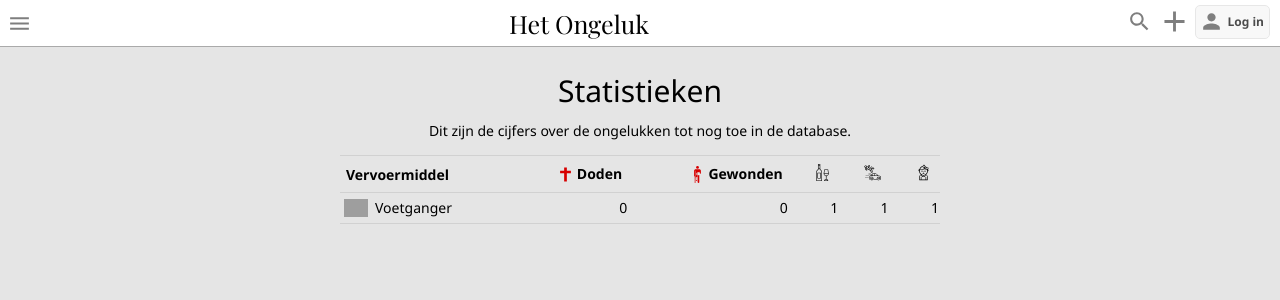
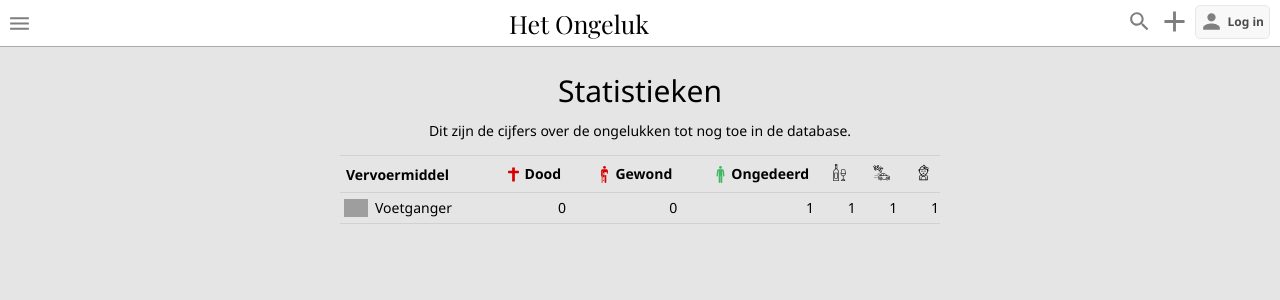
Before and after one commit to digitaldutch/roaddanger.org, a PHP site: page /statistieken/ in a window 1280 px wide. Shown: the top 300 px of the page. Run offline with PHP 8.4, Linux system fonts and the light colour scheme; tables that the repository leaves empty hold one stand-in row (values such as "Sample post"); a stand-in replaces the project's code that opens the database connection; some libraries are stand-ins or nearby versions; grey boxes are pictures that could not be loaded.

Commit message:
6 januari 2018 v173: Verbeterde ondersteuning mobiele telefoons: Statistieken layout werkt nu op mobiele telefoons. Sommige teksten worden weggelaten en alleen icoontjes zijn zichtbaar op mobiele telefoons. Login naam in pagina balk is niet meer zichtbaar op mobiele telefoons. Alleen een groen persoon icoontje. Design gejat Statistieken: Ongedeerd kolom toegevoegd. Laat zien dat fietsers en voetgangers vaak gewond of dood zijn en automobilisten vaker ongedeerd.

```diff
--- a/ajax.php
+++ b/ajax.php
@@ -23,6 +23,7 @@ SELECT
   sum(ap.child=1)          AS child,
   sum(ap.health=3)         AS dead,
   sum(ap.health=2)         AS injured,
+  sum(ap.health=1)         AS unharmed,
   COUNT(*) AS total
 FROM accidentpersons ap
 JOIN accidents a ON ap.accidentid = a.id
--- a/config.php
+++ b/config.php
@@ -1,7 +1,7 @@
 <?php
 
-$VERSION      = 172;
-$VERSION_DATE = '5 januari 2019';
+$VERSION      = 173;
+$VERSION_DATE = '6 januari 2019';
 
 require_once 'configsecret.php';
 
--- a/index.php
+++ b/index.php
@@ -15,8 +15,9 @@ if (stripos($_SERVER['REQUEST_URI'], '/statistieken') === 0) {
       <thead>
         <tr>
           <th style="text-align: left;">Vervoermiddel</th>
-          <th><div class="flexRow" style="justify-content: flex-end;"><div class="iconSmall bgDead"></div> <div>Doden</div></div></th>
-          <th><div class="flexRow" style="justify-content: flex-end;"><div class="iconSmall bgInjured"></div> <div>Gewonden</div></div></th>
+          <th><div class="flexRow" style="justify-content: flex-end;"><div class="iconSmall bgDead"></div> <div class="hideOnMobile">Dood</div></div></th>
+          <th><div class="flexRow" style="justify-content: flex-end;"><div class="iconSmall bgInjured"></div> <div  class="hideOnMobile">Gewond</div></div></th>
+          <th><div class="flexRow" style="justify-content: flex-end;"><div class="iconSmall bgUnharmed"></div> <div  class="hideOnMobile">Ongedeerd</div></div></th>
           <th style="text-align: right;"><div class="iconSmall bgAlcohol" data-tippy-content="Onder invloed van alcohol of drugs"></div></th>
           <th style="text-align: right;"><div class="iconSmall bgHitRun" data-tippy-content="Doorgereden of gevlucht"></div></th>
           <th style="text-align: right;"><div class="iconSmall bgChild" data-tippy-content="Kind"></div></th>
--- a/js/main.js
+++ b/js/main.js
@@ -63,19 +63,15 @@ async function loadStatistics(){
     if (data.error) showError(data.error);
     else {
       const dbStats = data.statistics;
-      // let stats = [];
-      // for (const key of Object.keys(TTransportationMode)){
-      //   let mode = {transportationMode:  TTransportationMode[key], dead: 0, injured: 0};
-      //   stats.push(mode);
-      // }
 
       let html = '';
       for (const stat of dbStats.total) {
         const icon = transportationModeIcon(stat.transportationmode);
         html += `<tr>
-<td><div class="flexRow">${icon}<span style="margin-left: 5px;">${transportationModeText(stat.transportationmode)}</span></div></td>
+<td><div class="flexRow">${icon}<span class="hideOnMobile" style="margin-left: 5px;">${transportationModeText(stat.transportationmode)}</span></div></td>
 <td style="text-align: right;">${stat.dead}</td>
 <td style="text-align: right;">${stat.injured}</td>
+<td style="text-align: right;">${stat.unharmed}</td>
 <td style="text-align: right;">${stat.underinfluence}</td>
 <td style="text-align: right;">${stat.hitrun}</td>
 <td style="text-align: right;">${stat.child}</td>
--- a/js/utils.js
+++ b/js/utils.js
@@ -264,12 +264,15 @@ function updateLoginGUI(userNew){
   document.getElementById('menuLogout').style.display  = user.loggedin? 'block' : 'none';
 
   if (user.loggedin) {
+    document.getElementById('loginName').style.display = 'inline-block';
+    document.getElementById('loginText').style.display = 'none';
     document.getElementById('loginName').innerText   = user.firstname;
     document.getElementById('menuProfile').innerHTML = user.firstname + '<div class="smallFont">' + permissionToText(user.permission) + '</div>';
     buttonPerson.classList.remove('buttonPerson');
     buttonPerson.classList.add('bgPersonLoggedIn');
   } else {
-    document.getElementById('loginName').innerText   = 'Log in';
+    document.getElementById('loginName').style.display = 'none';
+    document.getElementById('loginText').style.display = 'inline-block';
     document.getElementById('menuProfile').innerText = '';
     buttonPerson.classList.add('buttonPerson');
     buttonPerson.classList.remove('bgPersonLoggedIn');
@@ -584,7 +587,6 @@ function showPersonMenu(){
   document.getElementById('menuPerson').style.display = 'block';
 }
 
-
 function download(filename, text) {
   var element = document.createElement('a');
   element.setAttribute('href', 'data:text/plain;charset=utf-8,' + encodeURIComponent(text));
--- a/main.css
+++ b/main.css
@@ -376,7 +376,6 @@ a {
   align-items:      center;
   justify-content:  center;
   margin-right:     7px;
-  padding-right:    5px;
   background-color: #f6f6f6;
   opacity:          0.7;
   font-weight:      bold;
@@ -385,8 +384,13 @@ a {
   border:           1px solid #ddd;
   border-radius:    5px;
 }
+
 #buttonPerson {
   opacity: inherit;
+}
+
+#loginName, #loginText {
+  margin-right: 5px;
 }
 
 #loginButton:hover {
@@ -942,3 +946,9 @@ a {
 .bgRed {
   background-color: #ffbcbc;
 }
+
+@media (max-width: 750px) {
+  .hideOnMobile {
+    display: none !important;
+  }
+}
--- a/templates.php
+++ b/templates.php
@@ -45,7 +45,8 @@ $navigation
       $mainMenuItems
       <div id="loginButton" onclick="loginClick(event);">
         <div id="buttonPerson" class="menuButton bgPerson"></div>
-        <div id="loginName">Log in</div>
+        <div id="loginText">Log in</div>
+        <div id="loginName" class="hideOnMobile"></div>
       </div>
 
       <div id="menuPerson" class="buttonPopupMenu">
```
